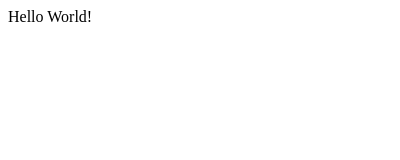
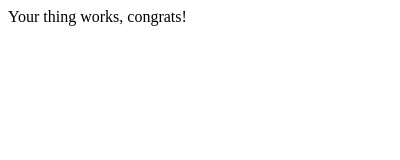
Before and after one commit to TheGreatRambler/test-chrome-extension, a browser extension: page popup.html in a window 400 px wide. Drawn offline with Linux system fonts and the light colour scheme.

Commit message:
Update popup.html

```diff
--- a/popup.html
+++ b/popup.html
@@ -3,6 +3,6 @@
   <head>
   </head>
   <body>
-    <h>Hello World!</h>
+    <h>Your thing works, congrats!</h>
   </body>
 </html>
```
